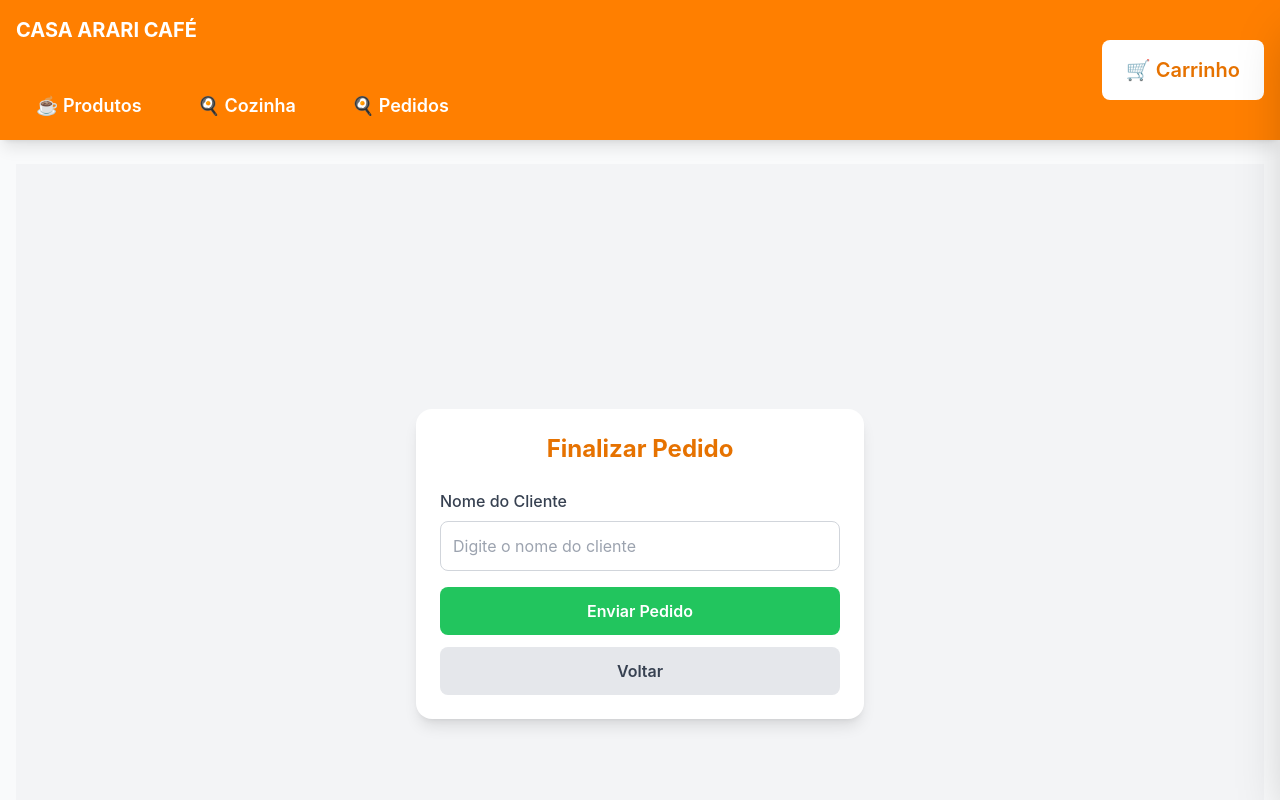
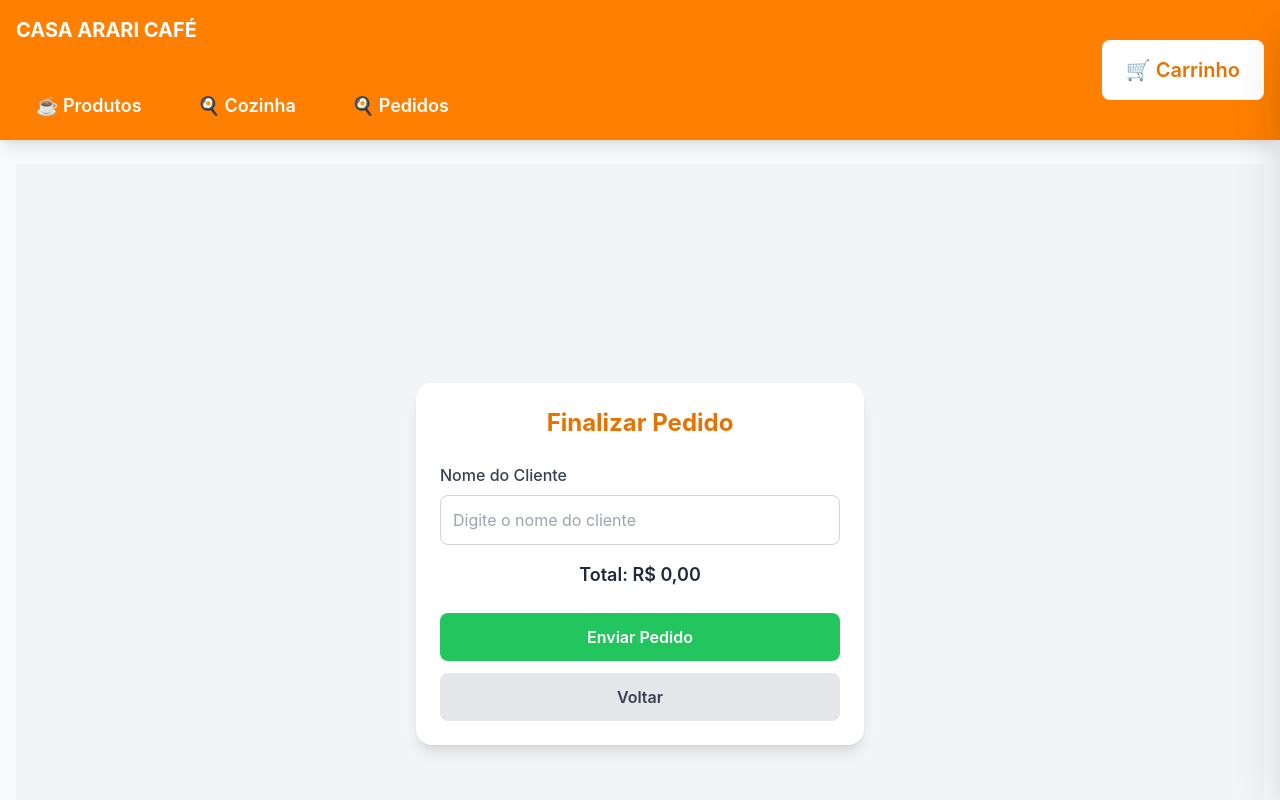
Before and after one commit to tcs322/Casa-Arari-Caf-, a Vue app: page /checkout in a window 1280 px wide. Shown: the top 800 px of the page. Built offline with nearby package versions, Linux system fonts and the light colour scheme; no server answers.

Commit message:
Refatorando CheckoutView

```diff
--- a/src/views/CheckoutView.vue
+++ b/src/views/CheckoutView.vue
@@ -18,6 +18,11 @@
           placeholder="Digite o nome do cliente"
           class="w-full border border-gray-300 rounded-lg p-3 focus:ring-2 focus:ring-cafe-400 outline-none"
         />
+      </div>
+
+      <!-- Exibe o valor total -->
+      <div class="mb-6 text-lg font-semibold text-gray-800 text-center">
+        Total: R$ {{ total.toFixed(2).replace('.', ',') }}
       </div>
 
       <button
@@ -43,7 +48,7 @@
 </template>
 
 <script setup>
-import { ref } from "vue";
+import { ref, computed } from "vue";
 import { useProductsStore } from "../stores/products";
 import axios from "axios";
 import { useRouter } from "vue-router";
@@ -55,8 +60,15 @@ const clienteNome = ref("");
 const isLoading = ref(false);
 const mensagem = ref("");
 
+// 🧮 Calcula o total do pedido (somatório dos itens)
+const total = computed(() =>
+  productsStore.cart.reduce(
+    (acc, item) => acc + item.preco * (item.quantidade || 1),
+    0
+  )
+);
+
 const enviarPedido = async () => {
-
   if (!clienteNome.value.trim()) {
     mensagem.value = "Por favor, informe o nome do cliente.";
     return;
@@ -70,17 +82,15 @@ const enviarPedido = async () => {
   try {
     isLoading.value = true;
 
-    console.log('passei aqui 3');
-
     await axios.post("http://192.168.15.22:8050/api/pedidos", {
       cliente_nome: clienteNome.value,
       itens: productsStore.cart,
+      valor_total: total.value, // 🆕 envia o valor total para o backend
     });
 
     mensagem.value = "✅ Pedido enviado com sucesso!";
     productsStore.clearCart();
 
-    // Redireciona após alguns segundos
     setTimeout(() => router.push("/"), 2000);
   } catch (error) {
     console.error(error);
```
